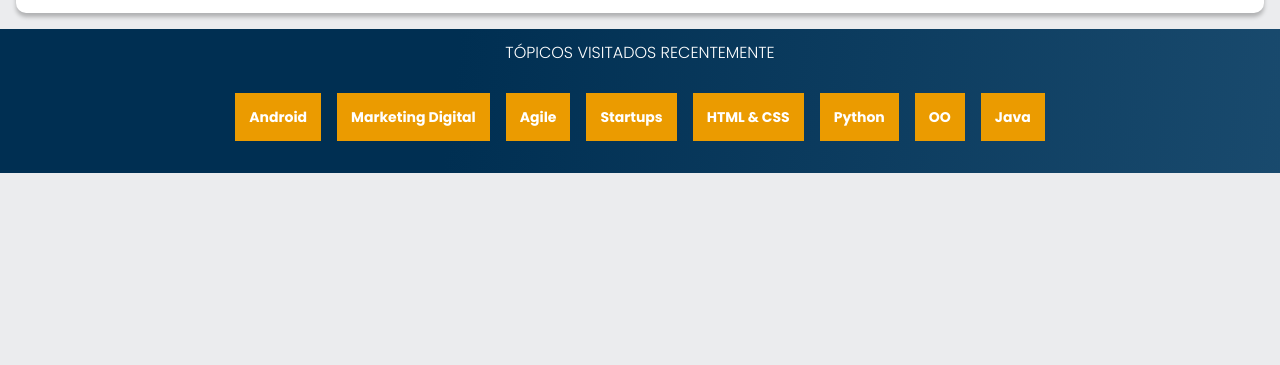
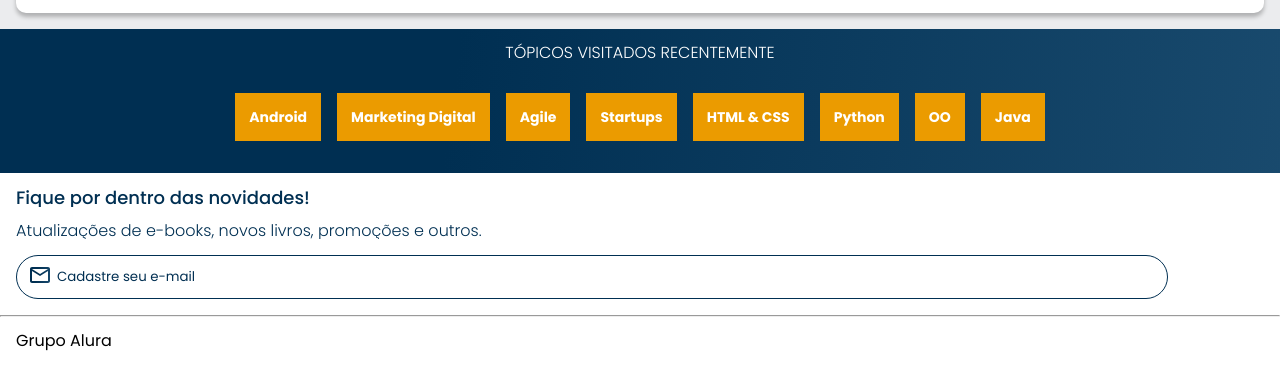
Before and after one commit to LucasMaximilianoNovo/AluraBooks, a plain HTML site: page index.html in a window 1280 px wide. Shown: the part 2309-2674 px from the top of the page. Before the commit the page ends 2482 px from the top, so only its background shows below. Drawn offline with nearby package versions, Linux system fonts and the light colour scheme.

Commit message:
adicionando e estilizando contato e rodape

```diff
--- a/index.html
+++ b/index.html
@@ -183,6 +183,18 @@
         </ul>
     </section>
 
+    <section class="contato">
+        <h2 class="contato__titulo">Fique por dentro das novidades!</h2>
+        <p class="contato__texto">Atualizações de e-books, novos livros, promoções e outros.</p>
+        <input type="email" placeholder="Cadastre seu e-mail" class="contato__email">
+    </section>
+
+    <hr/>
+
+    <footer class="rodape">
+        <h2 class="rodape__tiutlo">Grupo Alura</h2>
+    </footer>
+
     <script src="https://cdn.jsdelivr.net/npm/swiper@11/swiper-bundle.min.js"></script>
     <script>
         const swiper = new Swiper('.swiper', {
--- a/style.css
+++ b/style.css
@@ -2,6 +2,8 @@
 @import url("styles/banner.css");
 @import url("styles/carrosel.css");
 @import url("styles/topicos.css");
+@import url("styles/contato.css");
+@import url("styles/rodape.css");
 
 :root {
     --cor-de-fundo: #EBECEE;
--- /dev/null
+++ b/styles/contato.css
@@ -0,0 +1,37 @@
+.contato {
+    background-color: var(--branco);
+    padding: 1em;
+}
+
+.contato__titulo,
+.contato__texto {
+    background: var(--azul-degrade);
+    -webkit-background-clip: text;
+    -webkit-text-fill-color: transparent;
+    background-clip: text;
+}
+
+.contato__titulo {
+    font-size: 18px;
+    font-weight: 500;
+}
+
+.contato__texto {
+    font-weight: 300;
+    margin: 1em 0;
+}
+
+.contato__email {
+    padding: 1em;
+    border: 1px solid var(--azul);
+    border-radius: 24px;
+    width: 90%;
+    color: var(--azul);
+}
+
+.contato__email::placeholder {
+    font-family: var(--fonte-principal);
+    color: var(--azul);
+    background: url("../img/Email.svg") no-repeat;
+    padding-left: 2em;
+}
--- /dev/null
+++ b/styles/rodape.css
@@ -0,0 +1,8 @@
+hr {
+    margin: 0;
+}
+
+.rodape {
+    background-color: var(--branco);
+    padding: 1em;
+}
```
